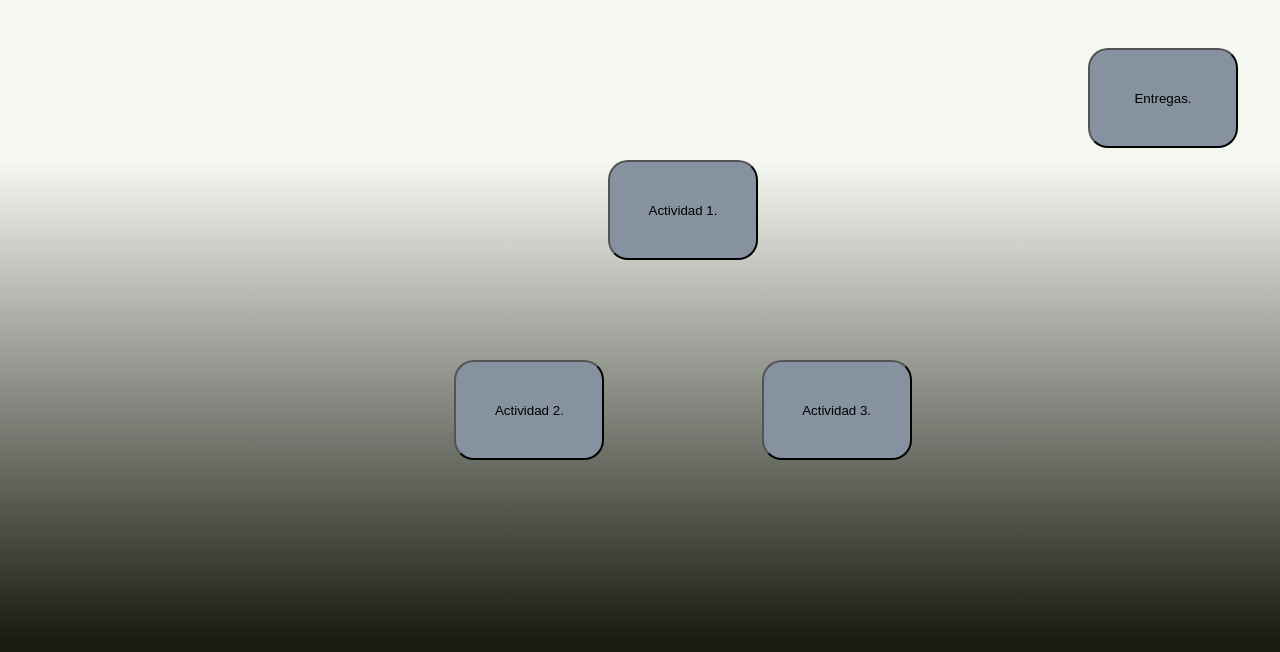
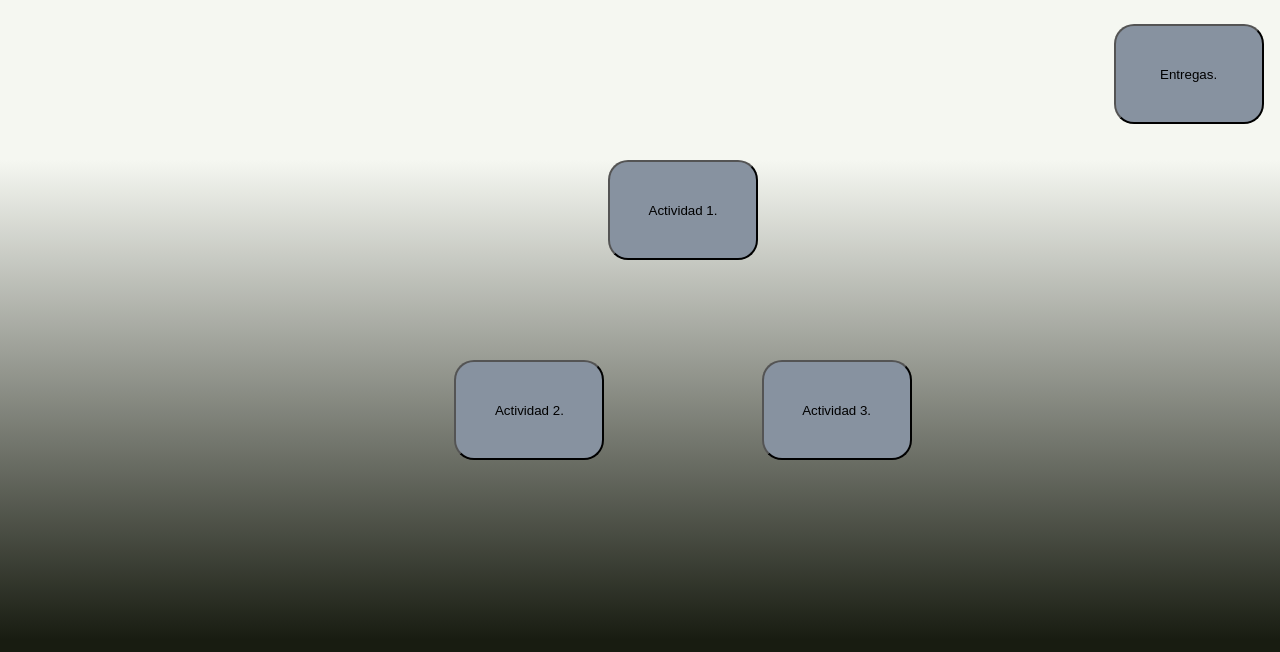
Before and after one commit to SanMartinez1/intervalo, a plain HTML site: page index.html in a window 1280 px wide. Drawn offline with Linux system fonts and the light colour scheme.

Commit message:
Update index.html

```diff
--- a/index.html
+++ b/index.html
@@ -42,7 +42,7 @@ body{
             }
 </script>
 
-<button onclick="e()" style="position: absolute;top: 6%; left: 85%; width: 150px; height: 100px; z-index: 10; background: #8792A0; border-radius: 20px; border;"> Entregas. </button>
+<button onclick="e()" style="position: absolute;top: 3%; left: 87%; width: 150px; height: 100px; z-index: 10; background: #8792A0; border-radius: 20px; border;"> Entregas. </button>
 </div>
 <script>
     function e() {
```
